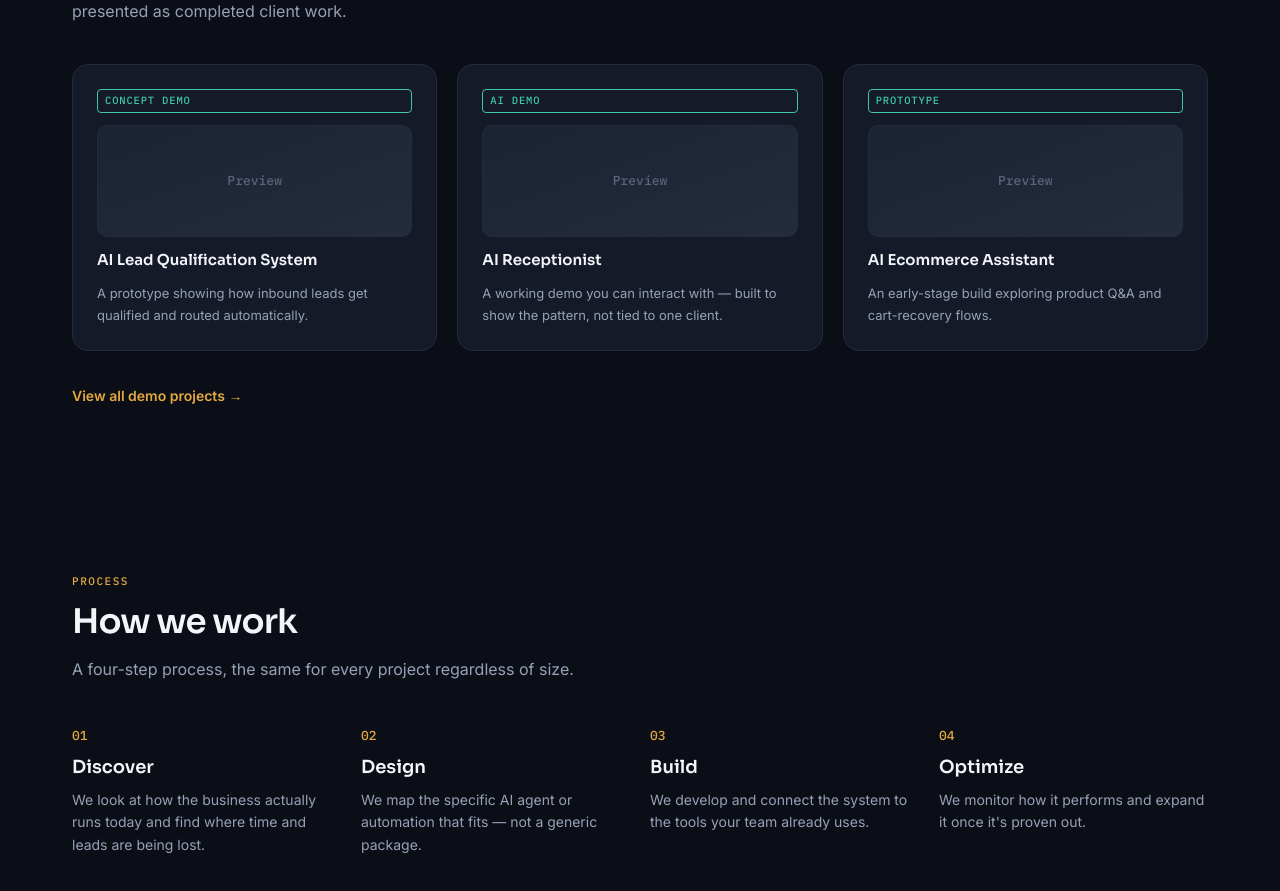
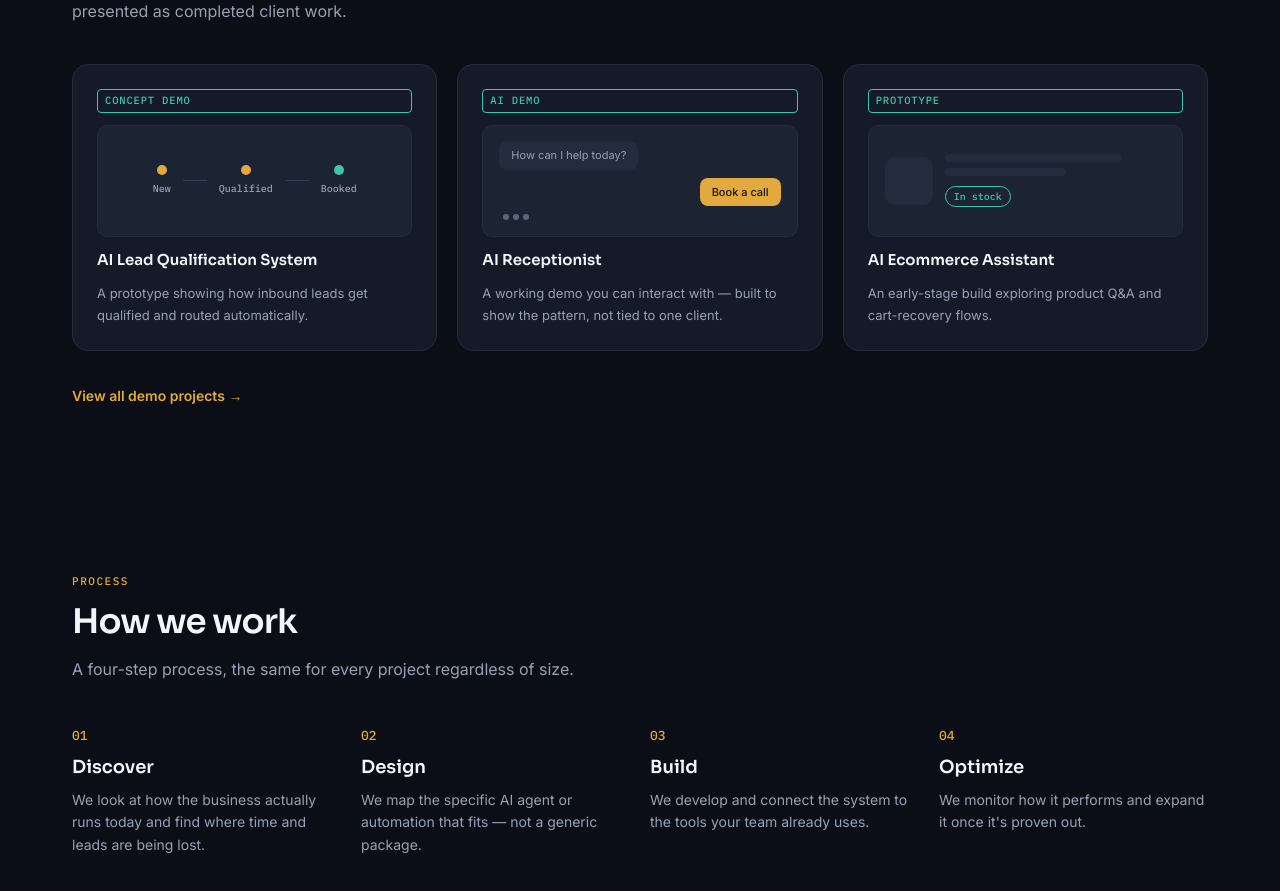
Before and after one commit to khansakanwal/Zelvoraq.com, a Next.js app: page / in a window 1280 px wide. Shown: the part 3600-4491 px from the top of the page. Built offline with nearby package versions, Linux system fonts and the light colour scheme.

Commit message:
Update DemoCard.tsx

```diff
--- a/components/ui/DemoCard.tsx
+++ b/components/ui/DemoCard.tsx
@@ -6,13 +6,69 @@ interface DemoCardProps {
   description: string;
 }
 
+function visualKind(title: string): "chat" | "pipeline" | "product" {
+  const t = title.toLowerCase();
+  if (t.includes("ecommerce") || t.includes("shop")) return "product";
+  if (t.includes("receptionist") || t.includes("support")) return "chat";
+  return "pipeline";
+}
+
+function ChatVisual() {
+  return (
+    <div className="h-28 rounded-md2 border border-borderc bg-elevated flex flex-col justify-center gap-2 px-4">
+      <div className="self-start max-w-[75%] bg-elevated2 rounded-lg px-3 py-1.5 text-[11px] text-secondary">
+        How can I help today?
+      </div>
+      <div className="self-end max-w-[65%] bg-accent rounded-lg px-3 py-1.5 text-[11px] text-[#191307] font-medium">
+        Book a call
+      </div>
+      <div className="self-start flex gap-1 pl-1">
+        <span className="w-1.5 h-1.5 rounded-full bg-tertiary" />
+        <span className="w-1.5 h-1.5 rounded-full bg-tertiary" />
+        <span className="w-1.5 h-1.5 rounded-full bg-tertiary" />
+      </div>
+    </div>
+  );
+}
+
+function PipelineVisual() {
+  const stages = ["New", "Qualified", "Booked"];
+  return (
+    <div className="h-28 rounded-md2 border border-borderc bg-elevated flex items-center justify-center gap-3 px-4">
+      {stages.map((s, i) => (
+        <div key={s} className="flex items-center gap-3">
+          <div className="flex flex-col items-center gap-1.5">
+            <span className={`w-2.5 h-2.5 rounded-full ${i === 2 ? "bg-data" : "bg-accent"}`} />
+            <span className="text-[10px] font-mono text-secondary">{s}</span>
+          </div>
+          {i < stages.length - 1 && <span className="w-6 h-px bg-borderc-strong" />}
+        </div>
+      ))}
+    </div>
+  );
+}
+
+function ProductVisual() {
+  return (
+    <div className="h-28 rounded-md2 border border-borderc bg-elevated flex items-center gap-3 px-4">
+      <div className="w-12 h-12 rounded-md2 bg-elevated2 shrink-0" />
+      <div className="flex-1 flex flex-col gap-1.5">
+        <div className="h-2 rounded-full bg-elevated2 w-[80%]" />
+        <div className="h-2 rounded-full bg-elevated2 w-[55%]" />
+        <span className="mt-1 inline-flex w-fit font-mono text-[10px] text-data border border-data rounded-full px-2 py-0.5">In stock</span>
+      </div>
+    </div>
+  );
+}
+
 export function DemoCard({ tag, title, description }: DemoCardProps) {
+  const kind = visualKind(title);
   return (
     <div className="bg-surface border border-borderc rounded-lg2 p-6 flex flex-col gap-3">
       <Badge tone="data">{tag}</Badge>
-      <div className="h-28 rounded-md2 border border-borderc bg-gradient-to-br from-elevated to-elevated2 flex items-center justify-center">
-        <span className="text-tertiary text-[13px] font-mono">Preview</span>
-      </div>
+      {kind === "chat" && <ChatVisual />}
+      {kind === "pipeline" && <PipelineVisual />}
+      {kind === "product" && <ProductVisual />}
       <h4 className="font-display text-[15px] font-semibold">{title}</h4>
       <p className="text-secondary text-[13px] leading-relaxed">{description}</p>
     </div>
```
